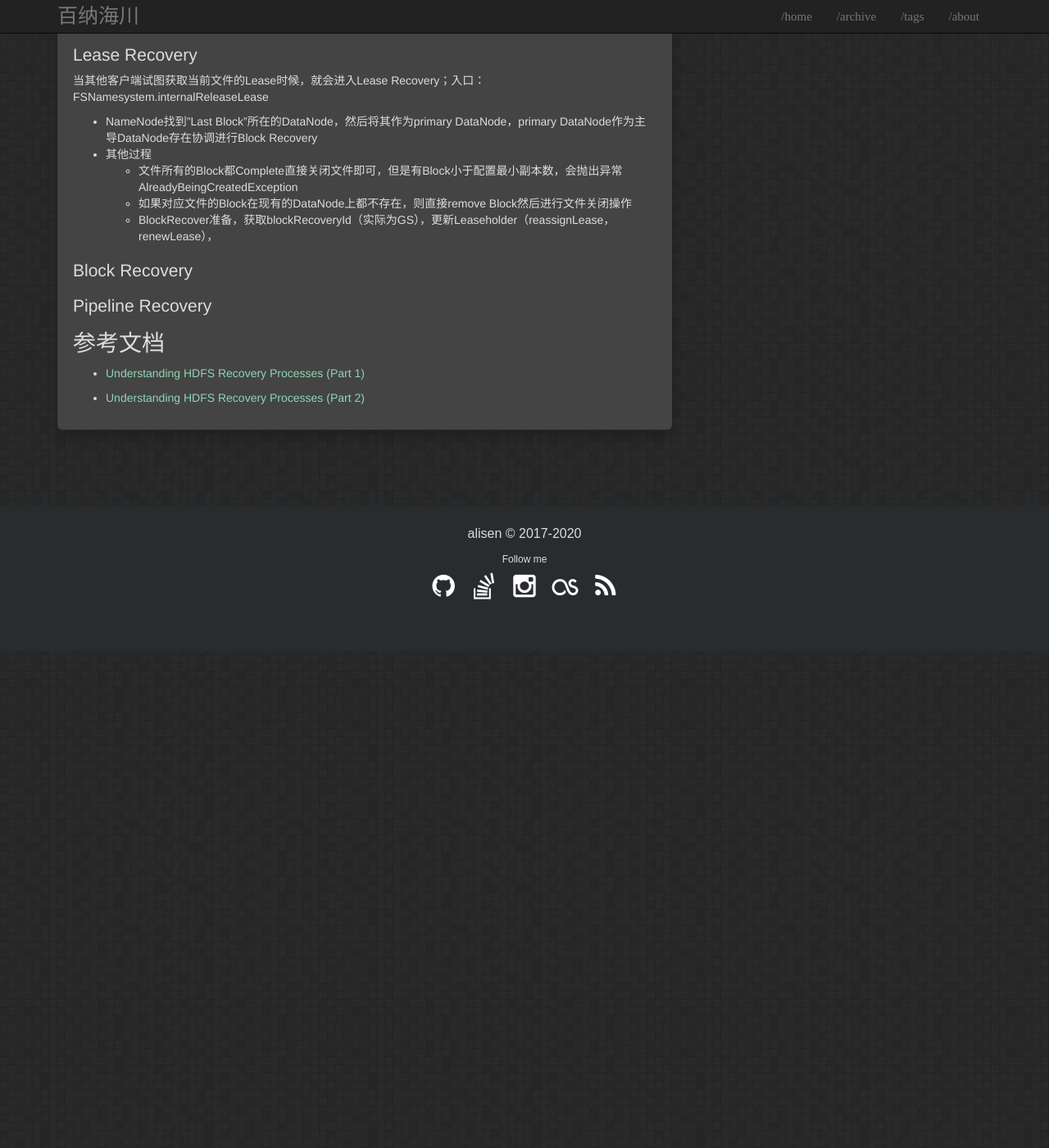
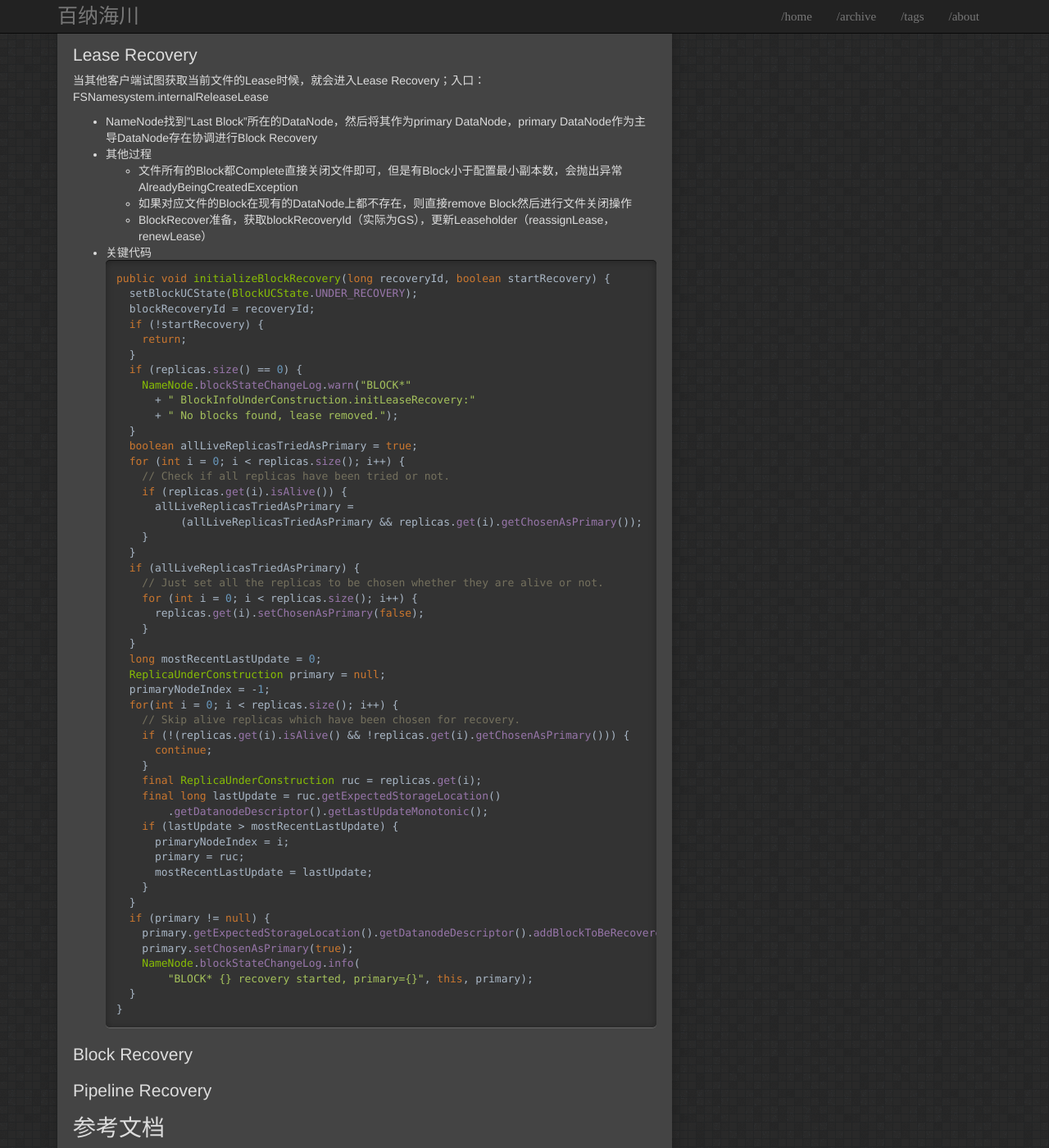
Before and after one commit to igithu/summary, a Jekyll site: the page built from _posts/2018-04-14-hdfs-recover.md, in a window 1280 px wide and 1400 px high, scrolled down 3742 px. Shown: the whole window at 82% size. Built offline with Jekyll 4.4.1, drawn with Linux system fonts in a browser that asks for light colours; before the commit the page ends 4536 px from its top, so only the background shows below that.

Commit message:
Update 2018-04-14-hdfs-recover.md

````diff
--- a/_posts/2018-04-14-hdfs-recover.md
+++ b/_posts/2018-04-14-hdfs-recover.md
@@ -87,7 +87,59 @@ tags: hdfs
 * 其他过程
   * 文件所有的Block都Complete直接关闭文件即可，但是有Block小于配置最小副本数，会抛出异常AlreadyBeingCreatedException
   * 如果对应文件的Block在现有的DataNode上都不存在，则直接remove Block然后进行文件关闭操作
-  * BlockRecover准备，获取blockRecoveryId（实际为GS），更新Leaseholder（reassignLease， renewLease），
+  * BlockRecover准备，获取blockRecoveryId（实际为GS），更新Leaseholder（reassignLease， renewLease）
+* 关键代码
+```java
+public void initializeBlockRecovery(long recoveryId, boolean startRecovery) {
+    setBlockUCState(BlockUCState.UNDER_RECOVERY);
+    blockRecoveryId = recoveryId;
+    if (!startRecovery) {
+      return;
+    }
+    if (replicas.size() == 0) {
+      NameNode.blockStateChangeLog.warn("BLOCK*"
+        + " BlockInfoUnderConstruction.initLeaseRecovery:"
+        + " No blocks found, lease removed.");
+    }
+    boolean allLiveReplicasTriedAsPrimary = true;
+    for (int i = 0; i < replicas.size(); i++) {
+      // Check if all replicas have been tried or not.
+      if (replicas.get(i).isAlive()) {
+        allLiveReplicasTriedAsPrimary =
+            (allLiveReplicasTriedAsPrimary && replicas.get(i).getChosenAsPrimary());
+      }
+    }
+    if (allLiveReplicasTriedAsPrimary) {
+      // Just set all the replicas to be chosen whether they are alive or not.
+      for (int i = 0; i < replicas.size(); i++) {
+        replicas.get(i).setChosenAsPrimary(false);
+      }
+    }
+    long mostRecentLastUpdate = 0;
+    ReplicaUnderConstruction primary = null;
+    primaryNodeIndex = -1;
+    for(int i = 0; i < replicas.size(); i++) {
+      // Skip alive replicas which have been chosen for recovery.
+      if (!(replicas.get(i).isAlive() && !replicas.get(i).getChosenAsPrimary())) {
+        continue;
+      }
+      final ReplicaUnderConstruction ruc = replicas.get(i);
+      final long lastUpdate = ruc.getExpectedStorageLocation()
+          .getDatanodeDescriptor().getLastUpdateMonotonic();
+      if (lastUpdate > mostRecentLastUpdate) {
+        primaryNodeIndex = i;
+        primary = ruc;
+        mostRecentLastUpdate = lastUpdate;
+      }
+    }
+    if (primary != null) {
+      primary.getExpectedStorageLocation().getDatanodeDescriptor().addBlockToBeRecovered(this);
+      primary.setChosenAsPrimary(true);
+      NameNode.blockStateChangeLog.info(
+          "BLOCK* {} recovery started, primary={}", this, primary);
+    }
+  }
+```
 
 ## Block Recovery
 
````
